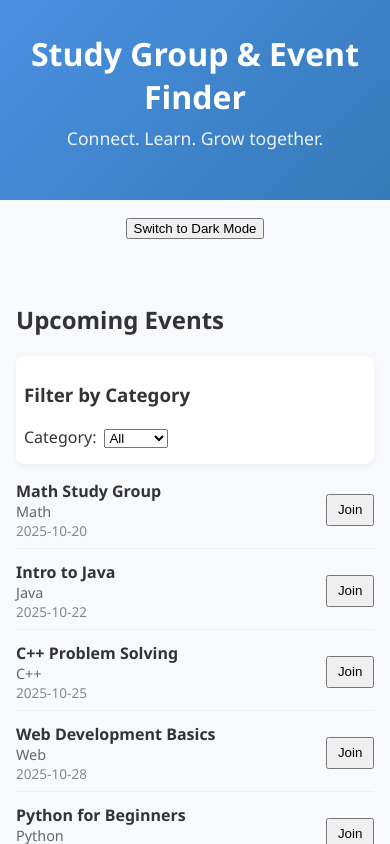
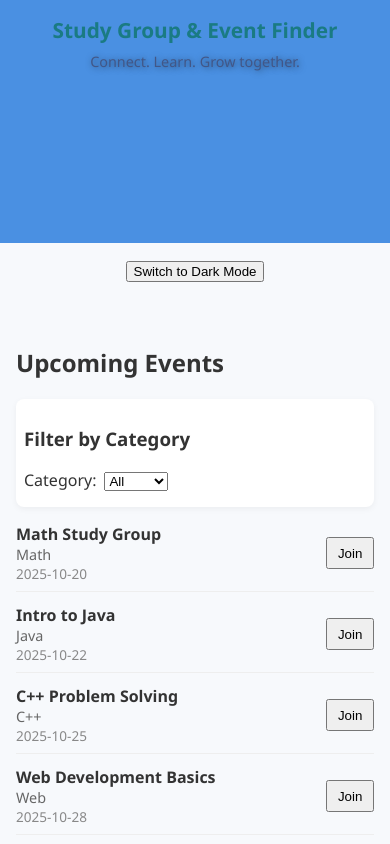
Before and after one commit to beata-teck/study-group-finder, a React (Vite) app in the folder study-group-finder/: page / in a window 390 px wide. Shown: the top 844 px of the page. Built offline with nearby package versions, Linux system fonts and the light colour scheme.

Commit message:
removed the backgroud image

```diff
--- a/study-group-finder/src/App.jsx
+++ b/study-group-finder/src/App.jsx
@@ -1,4 +1,3 @@
-// src/App.jsx
 import React, { useState, useEffect } from "react";
 import Header from "./components/Header";
 import EventList from "./components/EventList";
@@ -7,42 +6,42 @@ import EventFilter from "./components/EventFilter";
 import eventsData from "./data/events.json";
 
 function App() {
-  const [joinedEvents, setJoinedEvents] = useState([]);
+  // ✅ Initialize from localStorage directly
+  const [joinedEvents, setJoinedEvents] = useState(() => {
+    const saved = localStorage.getItem("joinedEvents");
+    return saved ? JSON.parse(saved) : [];
+  });
+
   const [selectedCategory, setSelectedCategory] = useState(null);
-  const [theme, setTheme] = useState("light"); // ✅ new state
+  const [theme, setTheme] = useState(() => {
+    return localStorage.getItem("theme") || "light";
+  });
 
-  useEffect(() => {
-    const savedEvents = localStorage.getItem("joinedEvents");
-    if (savedEvents) {
-      setJoinedEvents(JSON.parse(savedEvents));
-    }
-
-    const savedTheme = localStorage.getItem("theme");
-    if (savedTheme) {
-      setTheme(savedTheme);
-    }
-  }, []);
-
+  // ✅ Save joined events whenever they change
   useEffect(() => {
     localStorage.setItem("joinedEvents", JSON.stringify(joinedEvents));
   }, [joinedEvents]);
 
+  // ✅ Save theme whenever it changes
   useEffect(() => {
-    document.body.className = theme; // ✅ apply theme to body
+    document.body.className = theme;
     localStorage.setItem("theme", theme);
   }, [theme]);
 
+  // Add event
   const handleJoin = (event) => {
     if (!joinedEvents.find((e) => e.id === event.id)) {
       setJoinedEvents([...joinedEvents, event]);
     }
   };
 
+  // Remove event
   const handleRemove = (id) => {
     const updated = joinedEvents.filter((e) => e.id !== id);
     setJoinedEvents(updated);
   };
 
+  // Filter events
   const filteredEvents = selectedCategory
     ? eventsData.filter((e) => e.category === selectedCategory)
     : eventsData;
@@ -51,7 +50,7 @@ function App() {
     <div>
       <Header />
 
-      {/* ✅ Theme toggle button */}
+      {/* Theme toggle */}
       <div style={{ textAlign: "center", margin: "1rem" }}>
         <button onClick={() => setTheme(theme === "light" ? "dark" : "light")}>
           Switch to {theme === "light" ? "Dark" : "Light"} Mode
--- a/study-group-finder/src/index.css
+++ b/study-group-finder/src/index.css
@@ -23,20 +23,61 @@ h2 {
 }
 .app-header {
   text-align: center;
-  padding: 2rem 1rem;
-  background: linear-gradient(135deg, #4a90e2, #357ab8);
+  padding: 1rem;
+  background-color: #4a90e2;
   color: white;
+}
+
+
+
+.header-overlay {
+  position: relative;
+  z-index: 1;
 }
 
 .app-header h1 {
   margin: 0;
-  font-size: 2rem;
+  font-size: 2.4rem;
+  font-weight: bold;
+  color: #047157ae;
+
 }
 
 .app-header p {
   margin-top: 0.5rem;
-  font-size: 1.1rem;
-  opacity: 0.9;
+  font-size: 1.2rem;
+  color: #425787;
+  text-shadow: 1px 1px 6px rgba(0, 0, 0, 0.5);
+}
+
+/* 🔹 Responsive tweaks */
+@media (max-width: 768px) {
+  .app-header {
+    height: 30vh;
+  }
+
+  .app-header h1 {
+    font-size: 1.6rem;
+  }
+
+  .app-header p {
+    font-size: 1rem;
+  }
+}
+
+@media (max-width: 480px) {
+  .app-header {
+    height: 25vh;
+    min-height: 150px;
+  }
+
+  .app-header h1 {
+    font-size: 1.3rem;
+  }
+
+  .app-header p {
+    font-size: 0.9rem;
+  }
 }
 .event-card {
   border: 1px solid #e0e0e0;
@@ -112,7 +153,7 @@ body.dark {
 }
 
 body.dark .app-header {
-  background: linear-gradient(135deg, #222, #444);
+ background: linear-gradient(135deg, #222, #444);
 }
 
 body.dark .event-card {
```
Also changed, not shown: study-group-finder/src/assets/students.jpg (added).
